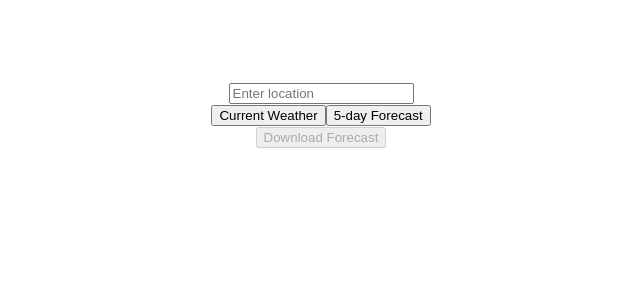
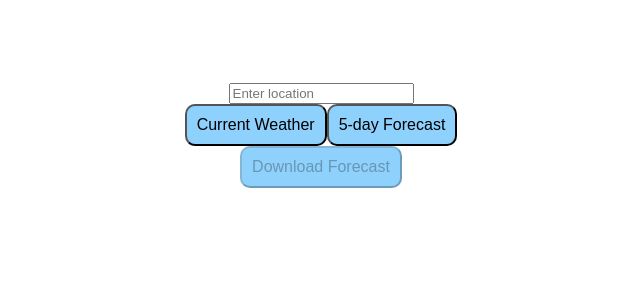
Before and after one commit to annie-uchiha/witch-weather-forecast, a React (Create React App) app in the folder weather-app/: page / in a window 1280 px wide. Shown: the top 300 px of the page, without its empty margins (319-959 px from the left). Built offline with nearby package versions, Linux system fonts and the light colour scheme.

Commit message:
styling btns

```diff
--- a/weather-app/src/Weather.scss
+++ b/weather-app/src/Weather.scss
@@ -9,3 +9,10 @@
 .weather-card {
   margin-bottom: 20px;
 }
+
+.btn {
+  background-color: rgb(143, 209, 253);
+  font-size: 1rem;
+  border-radius: 10px;
+  padding: 10px;
+}
```
